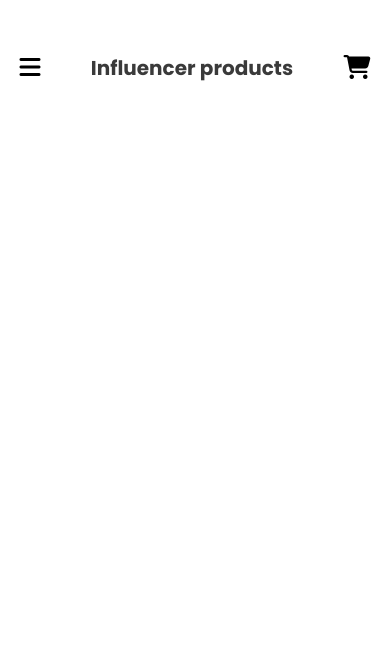
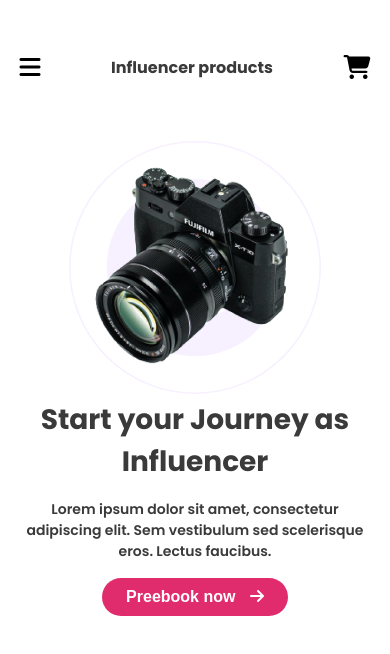
Before and after one commit to NaimurRahman00/Influencer-gear-website-ph, a plain HTML site: page index.html in a window 390 px wide. Drawn offline with Linux system fonts and the light colour scheme.

Commit message:
Banner part added

```diff
--- a/index.html
+++ b/index.html
@@ -1,15 +1,19 @@
 <!DOCTYPE html>
 <html lang="en">
   <head>
-    <meta charset="UTF-8">
-    <meta name="viewport" content="width=device-width, initial-scale=1.0">
+    <meta charset="UTF-8" />
+    <meta name="viewport" content="width=device-width, initial-scale=1.0" />
     <title>Influence Gear demo website</title>
     <!-- External CSS file -->
-    <link rel="stylesheet" href="styles/style.css">
+    <link rel="stylesheet" href="styles/style.css" />
     <!-- Font awesome cdn -->
-    <script src="https://kit.fontawesome.com/4363fbc18b.js" crossorigin="anonymous"></script>
+    <script
+      src="https://kit.fontawesome.com/4363fbc18b.js"
+      crossorigin="anonymous"
+    ></script>
   </head>
   <body>
+    <!-- Header section -->
     <header>
       <div class="container">
         <nav class="navbar">
@@ -20,11 +24,24 @@
             <li><a href="">Products</a></li>
             <li><a href="">Sign up</a></li>
             <li><a href="">Log In</a></li>
-                    <li><a href=""><i class="fa-solid fa-magnifying-glass"></i></a></li>
-                    <li><a href=""></a></li>
+            <li>
+              <a href=""><i class="fa-solid fa-magnifying-glass"></i></a>
+            </li>
+            <li><a href=""><i class="fa-solid fa-cart-shopping"></i></a></li>
           </ul>
           <div class="cart"><i class="fa-solid fa-cart-shopping"></i></div>
         </nav>
+        <!-- Banner part -->
+        <div class="banner-container">
+          <div class="banner-info">
+            <h1>Start your Journey as <br> Influencer</h1>
+            <p>Lorem ipsum dolor sit amet, consectetur adipiscing elit. Sem vestibulum sed scelerisque eros. Lectus faucibus.</p>
+            <button class="btn-primary">Preebook now <i class="fa-solid fa-arrow-right"></i></button>
+          </div>
+          <div class="banner-img">
+            <img src="images/main-camera.png" alt="Main Camera">
+          </div>
+        </div>
       </div>
     </header>
   </body>
--- a/styles/style.css
+++ b/styles/style.css
@@ -27,6 +27,15 @@ li {
     width: 82.5%;
     max-width: 1440px;
     margin: auto;
+}
+.btn-primary {
+    font-size: var(--primary-font-size);
+    font-weight: 700;
+    border-radius: 41px;
+    background: #E02C6D;
+    color: #FFFFFF;
+    padding: 1rem 2.4rem;
+    border: none;
 }
 
 /* Header styles */
@@ -59,6 +68,40 @@ header {
     font-weight: 600;
 }
 
+/* Banner part */
+.banner-container {
+    display: flex;
+    justify-content: space-between;
+    align-items: center;
+    margin-top: 5rem;
+}
+.banner-container h1 {
+    font-size: 5.2rem;
+    font-weight: 700;
+    color: var(--primary-color);
+}
+.banner-container p {
+    font-weight: 600;
+    font-size: var(--primary-font-size);
+    color: var(--primary-color);
+    margin: 1.6rem 0;
+}
+.banner-info .btn-primary i {
+    margin-left: 1rem;
+}
+.banner-img {
+    width: 47.5rem;
+    height: 47.5rem;
+    background-image: url("../images/Circle\ design.svg");
+    background-repeat: no-repeat;
+    background-size: 100%;
+    object-fit: cover;
+    background-position: center;
+}
+.banner-img img {
+    width: 92%;
+    margin-top: 3rem;
+}
 
 
 
@@ -83,9 +126,32 @@ header {
         display: inline;
     }
     .navbar h3 {
-        font-size: 2rem;
+        font-size: var(--primary-font-size);
     }
     .navbar .nav-container {
         display: none;
     }
+    /* Bannar styles */
+    .banner-container {
+        flex-direction: column-reverse;
+    }
+    .banner-img {
+        width: 72%;
+        height: auto;
+        text-align: center;
+    }
+    .banner-img img {
+        margin-top: 0;
+        padding: 2rem 0;
+    }
+    .banner-info {
+        text-align: center;
+    }
+    .banner-container h1 {
+        font-size: 2.8rem;
+    }
+    .banner-container p {
+        font-size: 1.4rem;
+    }
+
 }
```
Lines whose indentation alone changed are shown as unchanged.
